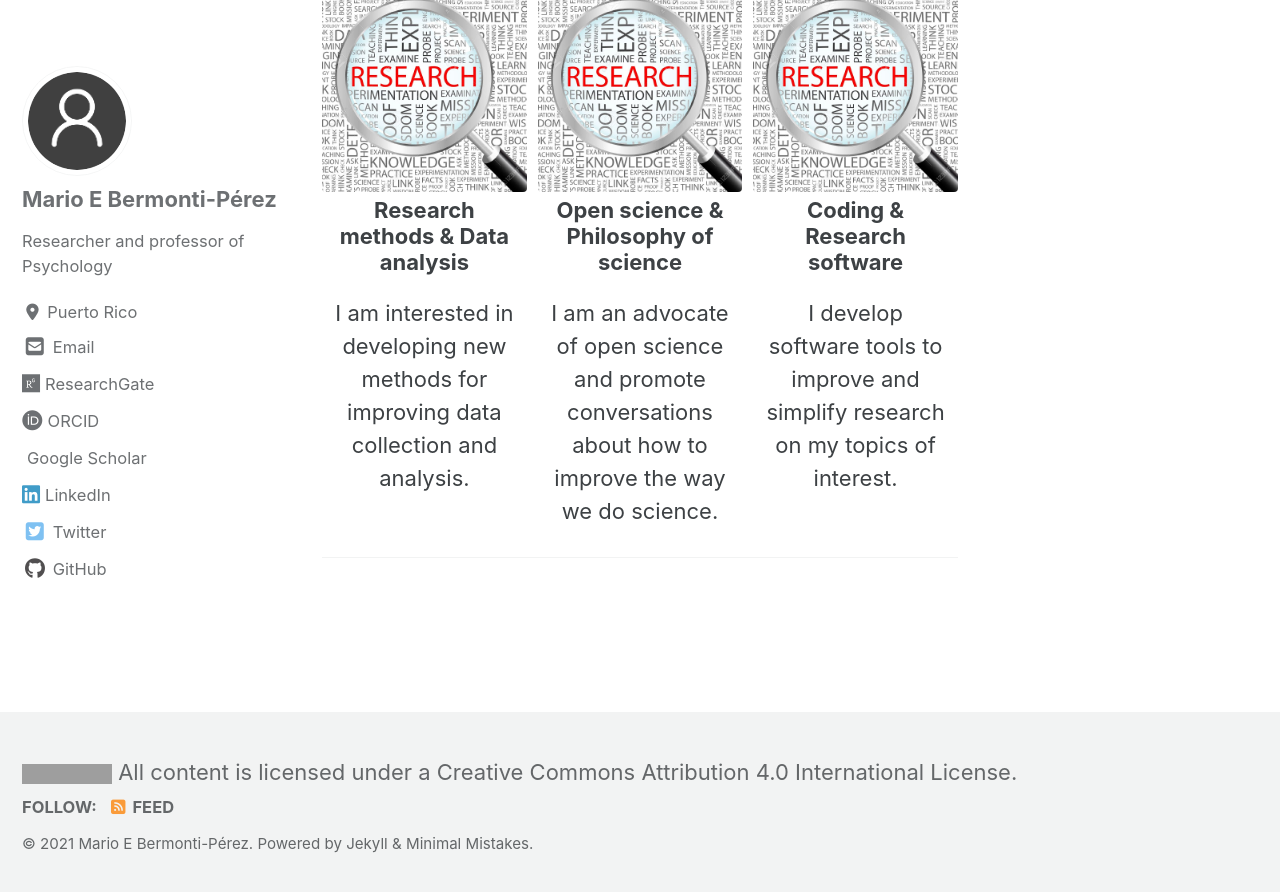
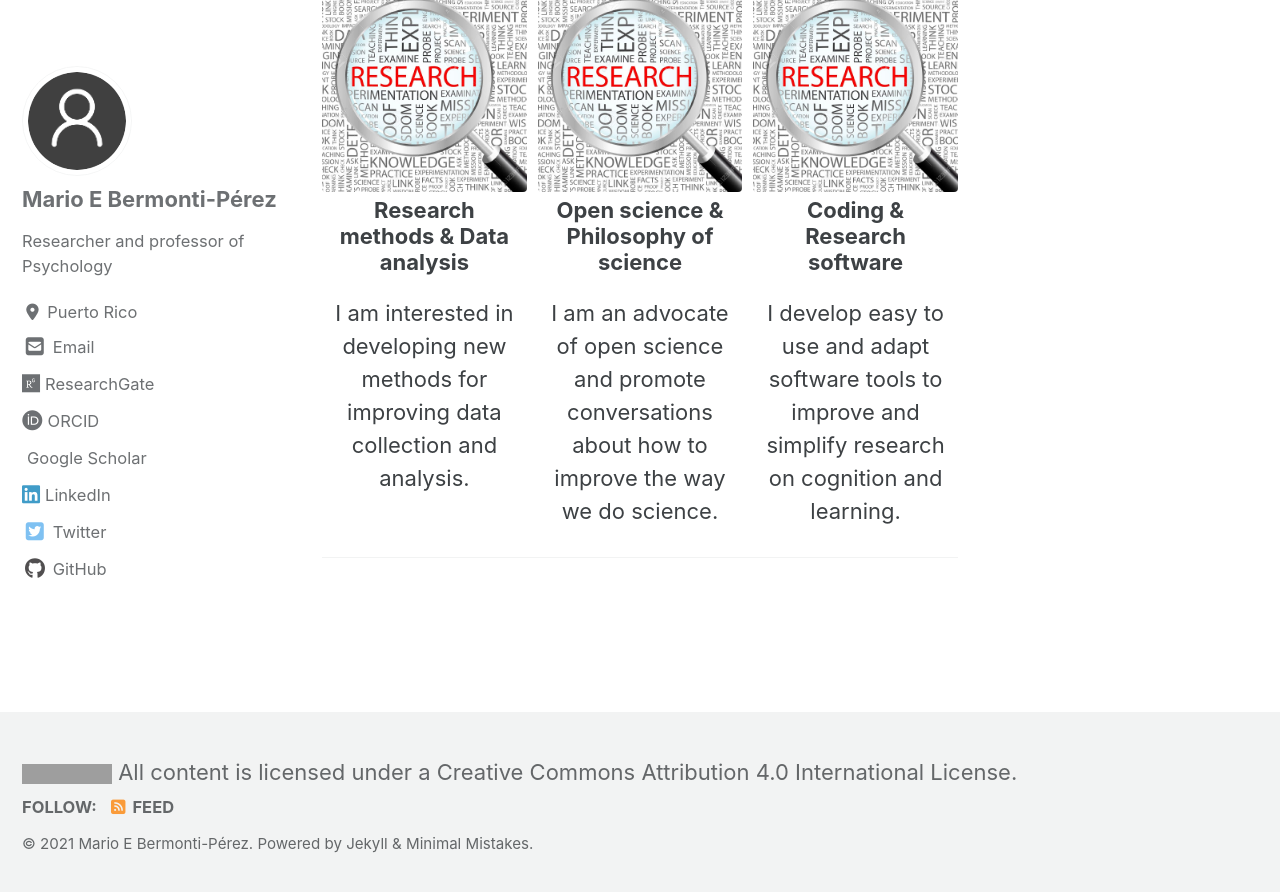
Before and after one commit to mario-bermonti/mario-bermonti.github.io, a Jekyll site: the page built from _pages/index.md, in a window 1280 px wide and 900 px high, scrolled down 648 px. Shown: the top 892 px of the window. Built offline with Jekyll 4.4.1, drawn with Linux system fonts in a browser that asks for light colours; cached includes are drawn as plain includes; nearby versions of some CDN libraries; a style sheet for code colours, icons or effects is not loaded; grey boxes are pictures that could not be loaded.

Commit message:
Improve academic interest description

```diff
--- a/_pages/index.md
+++ b/_pages/index.md
@@ -20,7 +20,7 @@ feature_row:
     alt: "Interest in Coding"
     title: "Coding & Research software"
     excerpt:
-        "I develop software tools to improve and simplify research on my topics of interest."
+        "I develop easy to use and adapt software tools to improve and simplify research on cognition and learning."
 ---
 
 ## Welcome to my website!
```
